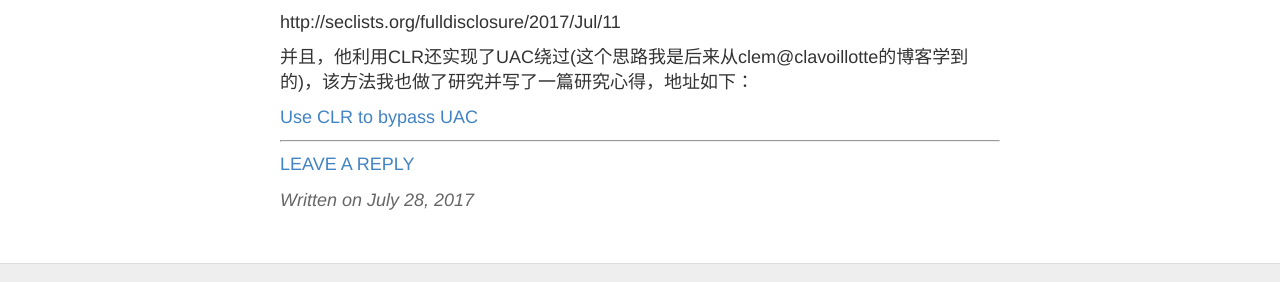
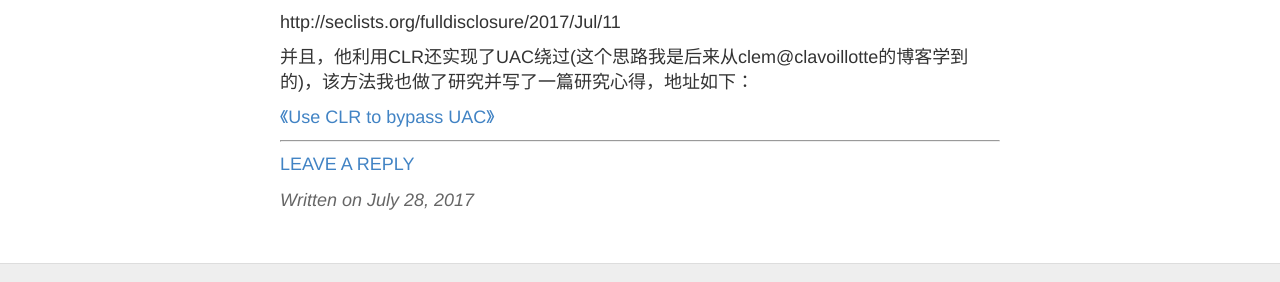
Before and after one commit to 3gstudent/backup-3gstudent.github.io, a Jekyll site: the page built from _posts/2017-7-28-Use CLR to maintain persistence.md, in a window 1280 px wide and 900 px high, scrolled down 7458 px. Shown: the part 548-830 px from the top of the window. Built offline with Jekyll 4.4.1, drawn with Linux system fonts in a browser that asks for light colours.

```diff
--- a/_posts/2017-7-28-Use CLR to maintain persistence.md
+++ b/_posts/2017-7-28-Use CLR to maintain persistence.md
@@ -260,7 +260,7 @@ http://seclists.org/fulldisclosure/2017/Jul/11
 
 并且，他利用CLR还实现了UAC绕过(这个思路我是后来从clem@clavoillotte的博客学到的)，该方法我也做了研究并写了一篇研究心得，地址如下：
 
-[Use CLR to bypass UAC](https://3gstudent.github.io/3gstudent.github.io/Use-CLR-to-bypass-UAC/)
+[《Use CLR to bypass UAC》](https://3gstudent.github.io/3gstudent.github.io/Use-CLR-to-bypass-UAC/)
 
 ---
 
```
